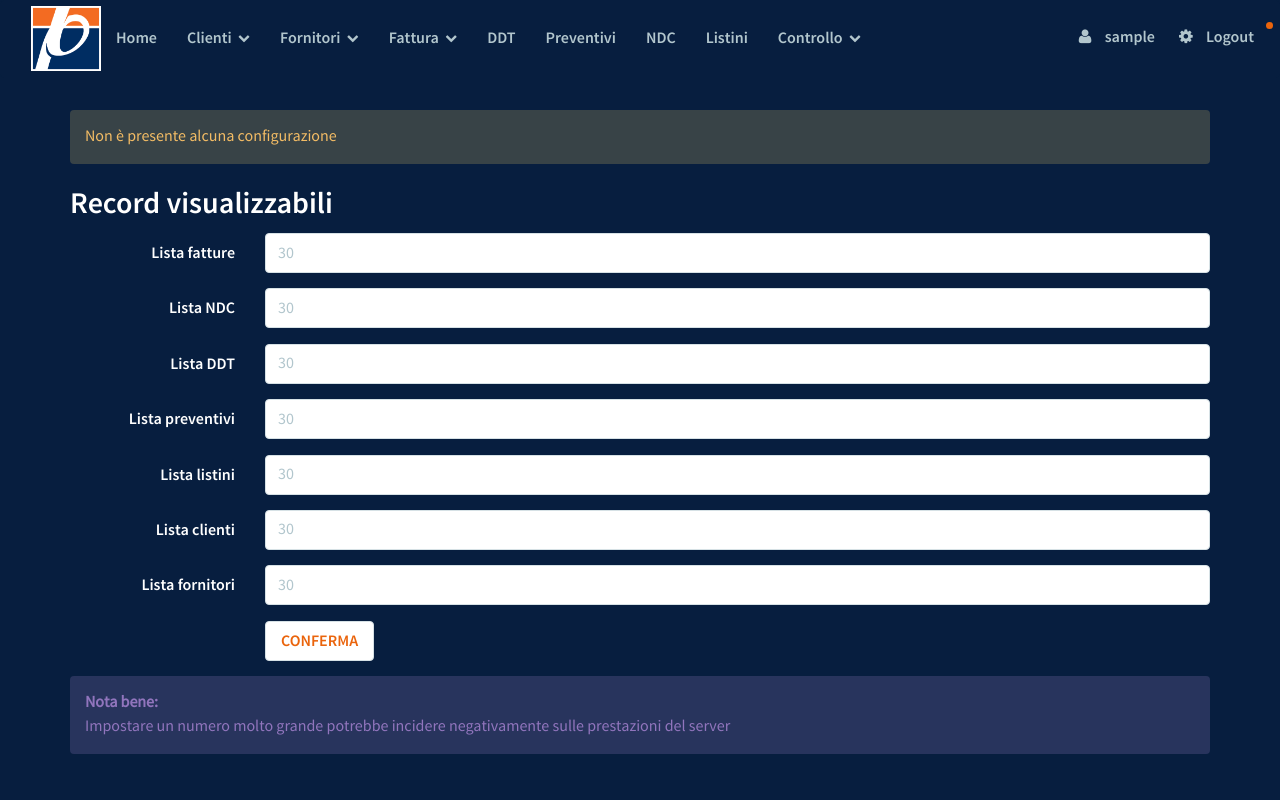
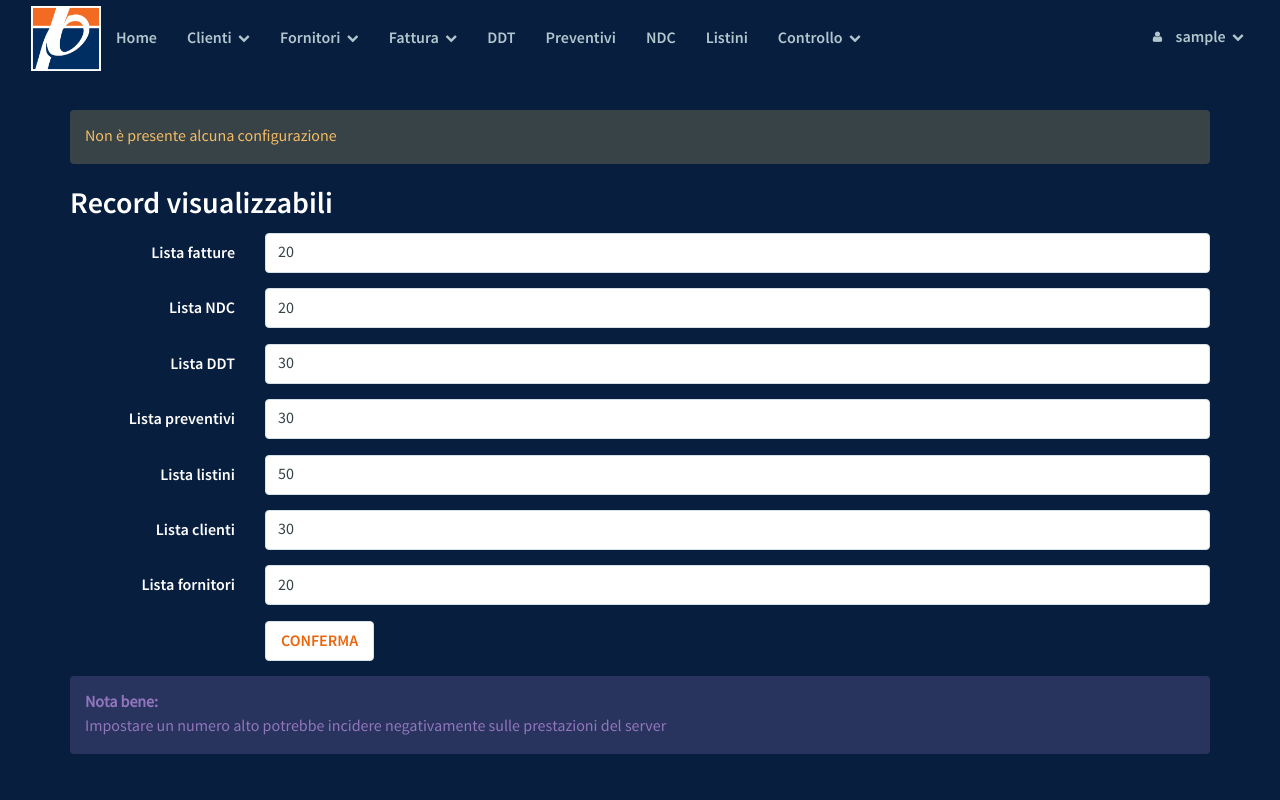
Before and after one commit to danieleX/proges, a PHP site: page /settings.php in a window 1280 px wide. Run offline with PHP 8.4, Linux system fonts and the light colour scheme; the visitor is signed in with stand-in values (Sample User, id 1); data that the repository does not hold is empty; some libraries are stand-ins or nearby versions.

Commit message:
update + select in settings.php

```diff
--- a/settings.php
+++ b/settings.php
@@ -100,43 +100,85 @@ if ($conndb->connect_errno) {
         <div class="form-group">
             <label class="col-sm-2 control-label">Lista fatture</label>
             <div class="col-sm-10">
-                <input type="number" name="fatt" class="form-control" placeholder="30" value="<?php echo @$row->max_fatt ?>">
+                <select name="fatt" class="form-control" value="<?php echo @$row->max_fatt ?>">
+                    <option value="10">10</option>
+                    <option value="20" selected="selected">20</option>
+                    <option value="30">30</option>
+                    <option value="50">50</option>
+                    <option value="100">100</option>
+                </select>
             </div>
         </div>
         <div class="form-group">
             <label class="col-sm-2 control-label">Lista NDC</label>
             <div class="col-sm-10">
-                <input type="number" name="ndc" class="form-control" placeholder="30" value="<?php echo @$row->max_ndc ?>">
+                <select name="ndc" class="form-control" value="<?php echo @$row->max_ndc ?>">
+                    <option value="10">10</option>
+                    <option value="20" selected="selected">20</option>
+                    <option value="30">30</option>
+                    <option value="50">50</option>
+                    <option value="100">100</option>
+                </select>
             </div>
         </div>
         <div class="form-group">
             <label class="col-sm-2 control-label">Lista DDT</label>
             <div class="col-sm-10">
-                <input type="number" name="ddt" class="form-control" placeholder="30" value="<?php echo @$row->max_ddt ?>">
+                <select name="ddt" class="form-control" value="<?php echo @$row->max_ddt ?>">
+                    <option value="10">10</option>
+                    <option value="20">20</option>
+                    <option value="30" selected="selected">30</option>
+                    <option value="50">50</option>
+                    <option value="100">100</option>
+                </select>
             </div>
         </div>
         <div class="form-group">
             <label class="col-sm-2 control-label">Lista preventivi</label>
             <div class="col-sm-10">
-                <input type="number" name="prev" class="form-control" placeholder="30" value="<?php echo @$row->max_prev ?>">
+                <select name="prev" class="form-control" value="<?php echo @$row->max_prev ?>">
+                    <option value="10">10</option>
+                    <option value="20">20</option>
+                    <option value="30" selected="selected">30</option>
+                    <option value="50">50</option>
+                    <option value="100">100</option>
+                </select>
             </div>
         </div>
         <div class="form-group">
             <label class="col-sm-2 control-label">Lista listini</label>
             <div class="col-sm-10">
-                <input type="number" name="listini" class="form-control" placeholder="30" value="<?php echo @$row->max_listini ?>">
+                <select name="listini" class="form-control" value="<?php echo @$row->max_listini ?>">
+                    <option value="10">10</option>
+                    <option value="20">20</option>
+                    <option value="30">30</option>
+                    <option value="50" selected="selected">50</option>
+                    <option value="100">100</option>
+                </select>
             </div>
         </div>
         <div class="form-group">
             <label class="col-sm-2 control-label">Lista clienti</label>
             <div class="col-sm-10">
-                <input type="number" name="clienti" class="form-control" placeholder="30" value="<?php echo @$row->max_clienti ?>">
+                <select name="clienti" class="form-control" value="<?php echo @$row->max_clienti ?>">
+                    <option value="10">10</option>
+                    <option value="20">20</option>
+                    <option value="30" selected="selected">30</option>
+                    <option value="50">50</option>
+                    <option value="100">100</option>
+                </select>
             </div>
         </div>
         <div class="form-group">
             <label class="col-sm-2 control-label">Lista fornitori</label>
             <div class="col-sm-10">
-                <input type="number" name="fornitori" class="form-control" placeholder="30" value="<?php echo @$row->max_fornitori ?>">
+                <select name="fornitori" class="form-control" value="<?php echo @$row->max_fornitori ?>">
+                    <option value="10">10</option>
+                    <option value="20" selected="selected">20</option>
+                    <option value="30">30</option>
+                    <option value="50">50</option>
+                    <option value="100">100</option>
+                </select>
                 <input type="hidden" name="config" value="<?php echo $config ?>">
             </div>
         </div>
@@ -148,7 +190,7 @@ if ($conndb->connect_errno) {
     </form>
     <div class="alert alert-info" role="alert">
         <span><b>Nota bene:</b><br>
-        Impostare un numero molto grande potrebbe incidere negativamente sulle prestazioni del server</span>
+        Impostare un numero alto potrebbe incidere negativamente sulle prestazioni del server</span>
     </div>
 </div>
 
--- a/template/parrot/navbar.php
+++ b/template/parrot/navbar.php
@@ -53,12 +53,16 @@
                     </li>
                 </ul>
                 <ul class="nav navbar-nav navbar-right navbar-icons">
-                    <li><a href="http://<?php echo $base_url ?>/settings.php"><span class="fa-user fa"></span>
-                        <span class="hidden-lg"><?php echo $user; ?></span></a></li>
-                    <li><a href="http://<?php echo $base_url ?>/function/logout.php">
-                        <span class="fa-cog fa"></span>
-                        <span class="hidden-lg">Logout</span>
-                        <span class="navbar-new"></span></a></li>
+                    <li>
+                        <a href="#" class="dropdown-toggle" data-toggle="dropdown"><span class="fa-user fa"></span>
+                            <span class="hidden-lg"><?php echo $user; ?></span> <span class="fa-chevron-down fa"></span>
+                        </a>
+                        <ul class="dropdown-menu">
+                            <div class="arrow top"></div>
+                            <li id="ck_login"><li><a href="http://<?php echo $base_url ?>/function/logout.php"><i class="fa fa-sign-out" aria-hidden="true"></i> Logout</a></li>
+                            <li id="ck_causale"><a href="http://<?php echo $base_url ?>/settings.php"><span class="fa-cog fa"></span> Impostazioni</a></li>
+                        </ul>
+                    </li>
                 </ul>
             </div><!-- /.navbar-collapse -->
         </div><!-- /.container-fluid -->
```
Also changed, not shown: gen_documenti/ddt.php (added, +164 -0 lines), json/get_articoli.php (added, +51 -0 lines), 1 other file.
